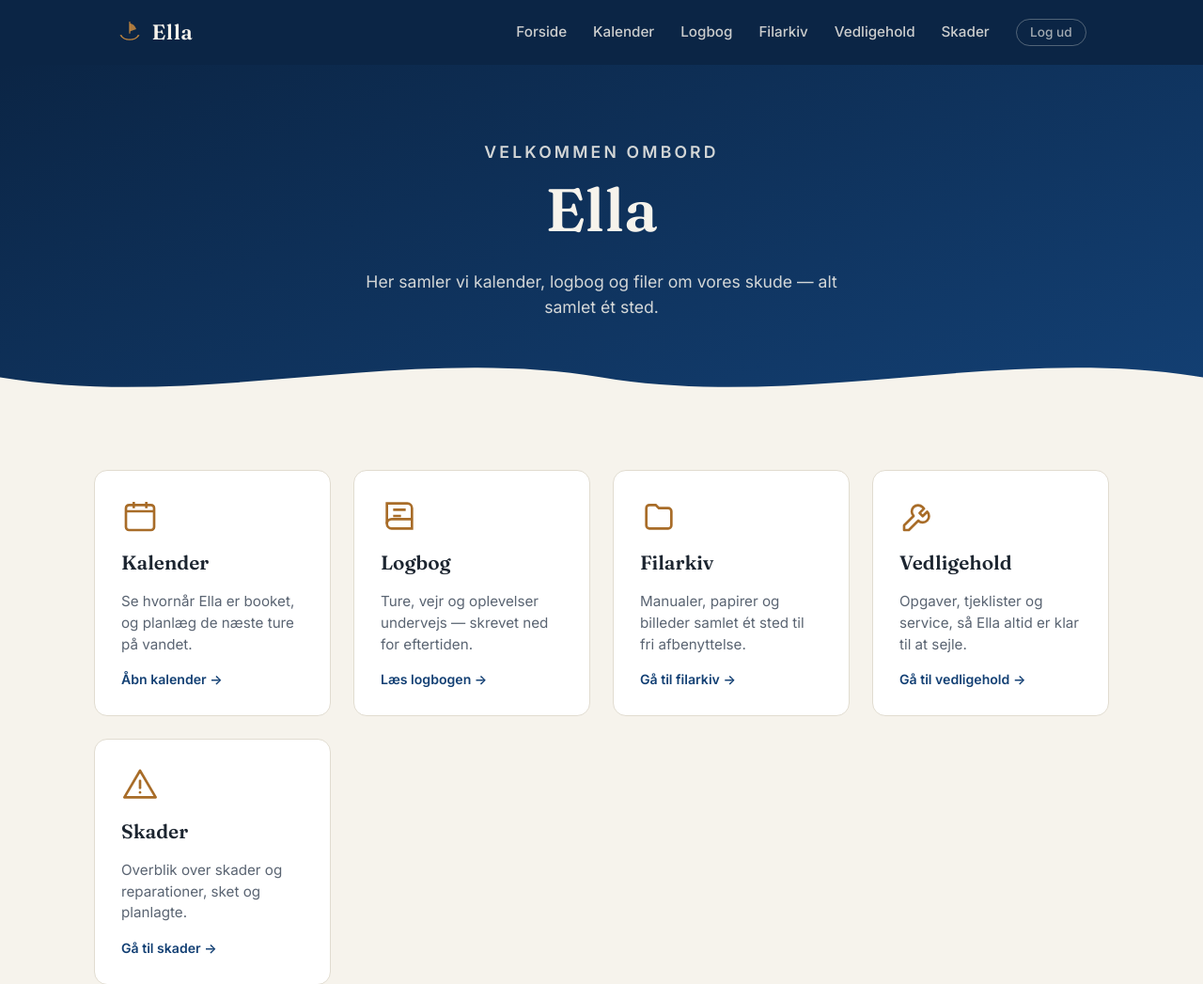
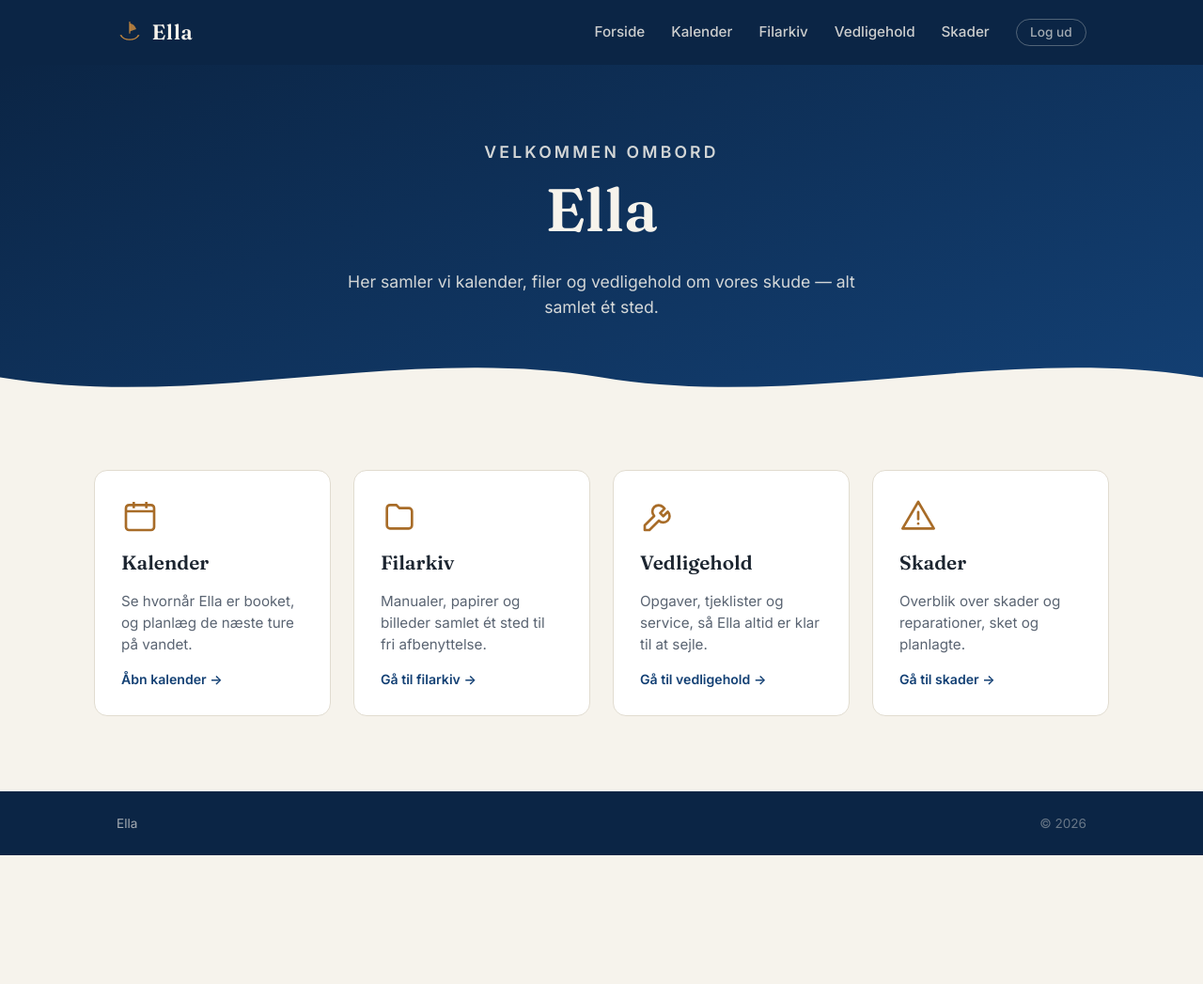
Before and after one commit to ssschoubye/ella-the-boat-webpage, a Django app: page / in a window 1280 px wide. Shown: the top 1047 px of the page at 94% size. After the commit the page ends 910 px from the top, so only its background shows below. Run offline with Django 5.2, Linux system fonts and the light colour scheme; the visitor is signed in with stand-in values (Sample User, id 1).

Commit message:
Hid logbog as page doesn't exist and physical logbog is used

```diff
--- a/core/templates/core/home.html
+++ b/core/templates/core/home.html
@@ -7,7 +7,8 @@
     <div class="hero__inner">
         <p class="hero__eyebrow">Velkommen ombord</p>
         <h1>Ella</h1>
-        <p>Her samler vi kalender, logbog og filer om vores skude &mdash; alt samlet ét sted.</p>
+        {# With the logbog back: "Her samler vi kalender, logbog og filer om vores skude" #}
+        <p>Her samler vi kalender, filer og vedligehold om vores skude &mdash; alt samlet ét sted.</p>
     </div>
     <svg class="hero__waves" viewBox="0 0 1440 80" preserveAspectRatio="none" aria-hidden="true">
         <path fill="currentColor" d="M0,40 C240,80 480,0 720,40 C960,80 1200,0 1440,40 L1440,80 L0,80 Z"/>
@@ -26,6 +27,7 @@
             <span class="card__link">Åbn kalender &rarr;</span>
         </a>
 
+        {% comment %}Hidden until the logbog is built -- remove the comment tags to show it again.
         <a class="card" href="{% url 'logbog' %}">
             <svg class="card__icon" viewBox="0 0 24 24" fill="none" stroke="currentColor" stroke-width="1.6" aria-hidden="true">
                 <path d="M4 4h13a3 3 0 0 1 3 3v13H7a3 3 0 0 1-3-3Z"/>
@@ -36,6 +38,7 @@
             <p>Ture, vejr og oplevelser undervejs &mdash; skrevet ned for eftertiden.</p>
             <span class="card__link">Læs logbogen &rarr;</span>
         </a>
+        {% endcomment %}
 
         <a class="card" href="{% url 'filarkiv' %}">
             <svg class="card__icon" viewBox="0 0 24 24" fill="none" stroke="currentColor" stroke-width="1.6" aria-hidden="true">
--- a/templates/base.html
+++ b/templates/base.html
@@ -26,7 +26,9 @@
                     <nav class="nav">
                         <a href="{% url 'home' %}">Forside</a>
                         <a href="{% url 'kalender' %}">Kalender</a>
+                        {% comment %}Hidden until the logbog is built -- remove the comment tags to show it again.
                         <a href="{% url 'logbog' %}">Logbog</a>
+                        {% endcomment %}
                         <a href="{% url 'filarkiv' %}">Filarkiv</a>
                         <a href="{% url 'vedligehold' %}">Vedligehold</a>
                         <a href="{% url 'skader' %}">Skader</a>
```
